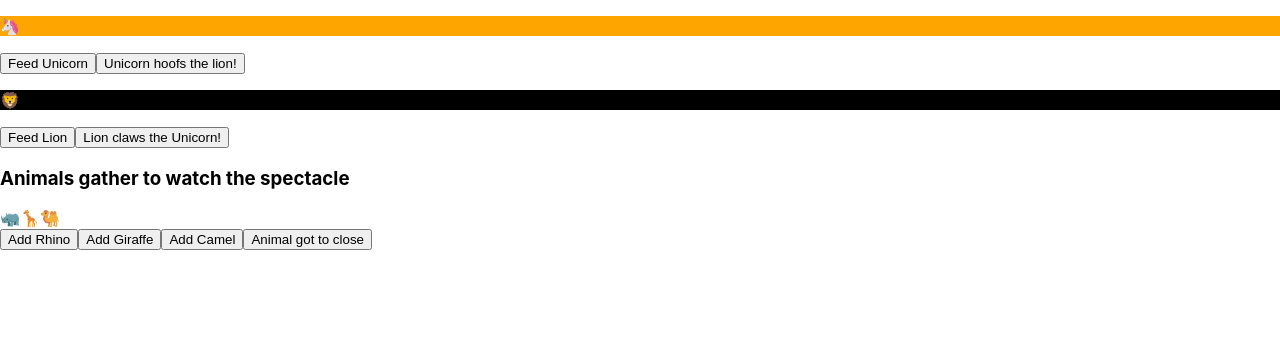
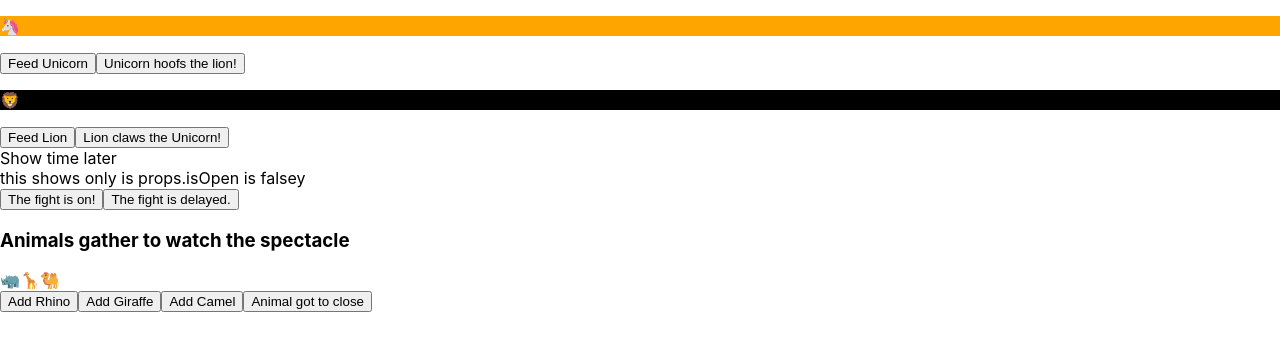
Before and after one commit to spmoriarty/BuzyZoo-React, a React (Create React App) app: page / in a window 1280 px wide. Shown: the top 350 px of the page. Built offline with nearby package versions, Linux system fonts and the light colour scheme.

Commit message:
working signal buttons, adding icons

```diff
--- a/src/App.js
+++ b/src/App.js
@@ -1,11 +1,12 @@
 import { useState } from 'react';
 import Spectator from './Spectators';
 import './App.css';
+import Sign from './Sign';
 
 function App() {
   const [unicornSize, setUnicornSize] = useState(1);
   const [lionSize, setLionSize] = useState(1);
-  const [isOpen, SsetIsOpen] = useState(false);
+  const [isOpen, setIsOpen] = useState(false);
   const [animalArray, setAnimalArray] = useState(['rhino', 'giraffe', 'camel']);
 
   const unicornStyle = {
@@ -50,8 +51,10 @@ function App() {
         </div>
       </section>
       <div className='sign'>
+        <Sign isOpen={isOpen} />
         <section>
-
+          <button onClick={() => setIsOpen(false)}>The fight is on!</button>
+          <button onClick={() => setIsOpen(true)}>The fight is delayed.</button>
         </section>
       </div>
 
```
